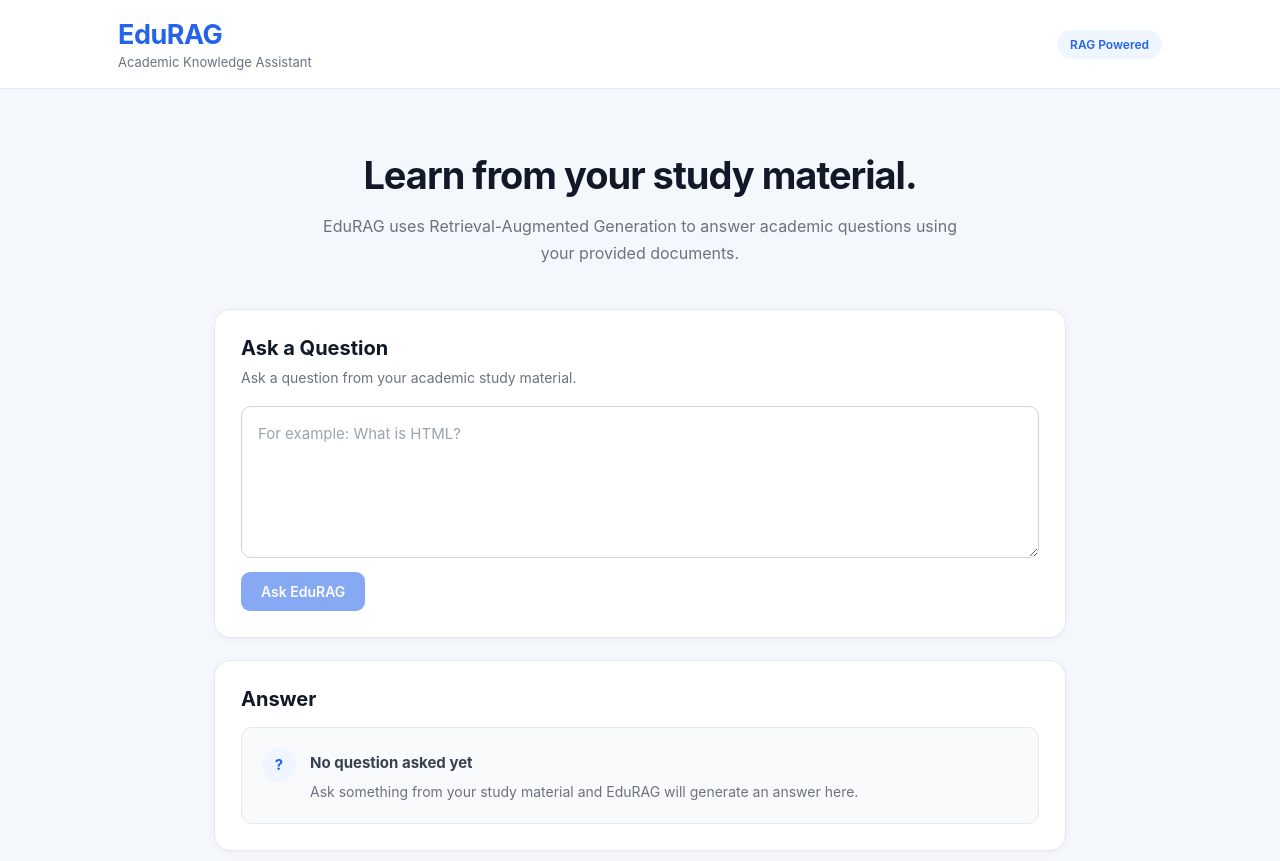
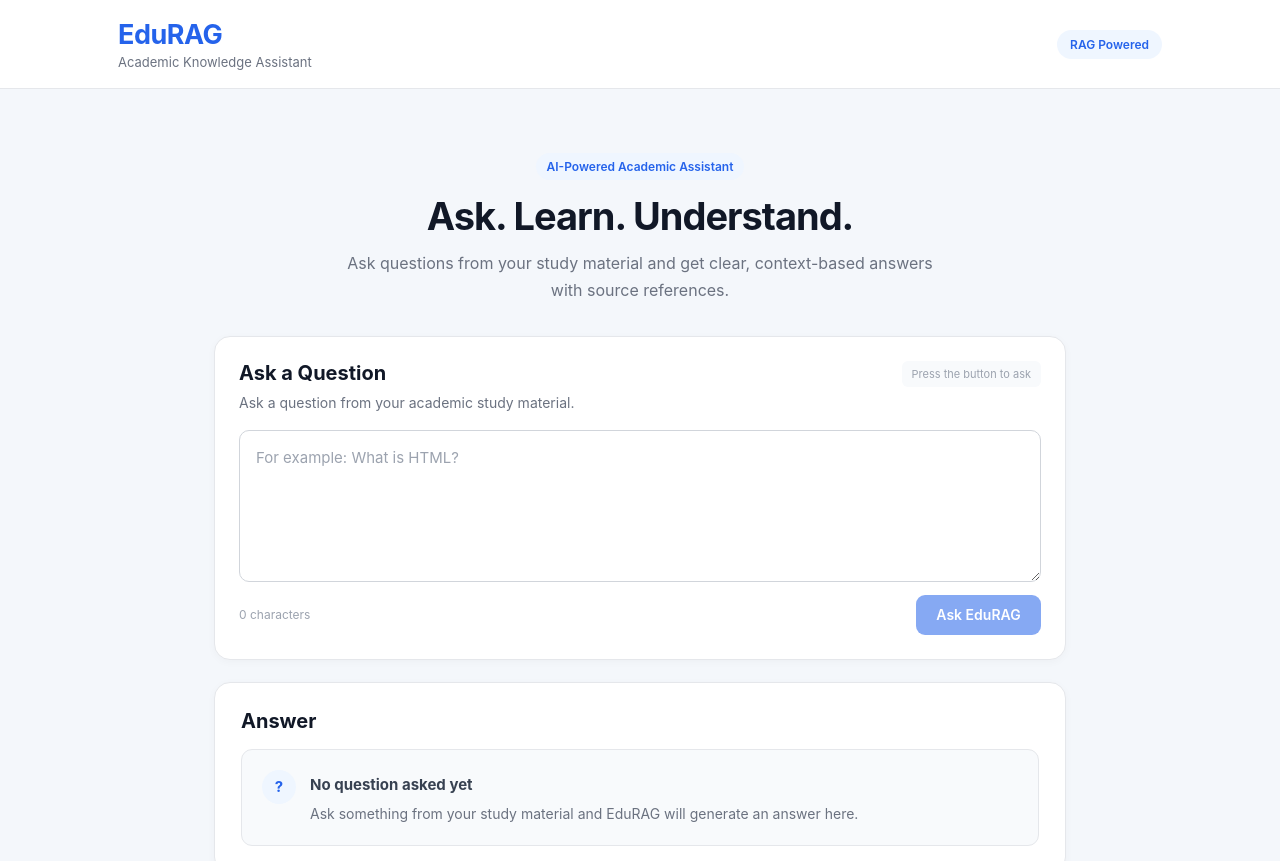
Before and after one commit to aditi-1731/EduRAG-Academic-Knowledge-Assistant, a React app in the folder frontend/: page / in a window 1280 px wide. Shown: the top 861 px of the page. Built offline with nearby package versions, Linux system fonts and the light colour scheme; the HTML template or start-up script is replaced by a standard one.

Commit message:
Imprved question box interaction and answer presentation

```diff
--- a/frontend/src/App.css
+++ b/frontend/src/App.css
@@ -571,3 +571,260 @@ textarea {
     display: none;
   }
 }
+/* ================================
+   Stage 8.5 - Hero Refinement
+================================ */
+
+.hero {
+  margin-bottom: 32px;
+}
+
+.hero-badge {
+  display: inline-block;
+
+  margin-bottom: 14px;
+  padding: 6px 11px;
+
+  border-radius: 20px;
+
+  background: #eff6ff;
+  color: #2563eb;
+
+  font-size: 12px;
+  font-weight: 600;
+}
+
+.hero h2 {
+  margin-bottom: 10px;
+}
+
+.hero p {
+  max-width: 620px;
+}
+
+
+/* ================================
+   Better Question Area
+================================ */
+
+.question-section {
+  padding: 24px;
+}
+
+.question-input {
+  min-height: 110px;
+}
+
+.ask-button {
+  min-width: 125px;
+  min-height: 40px;
+}
+
+
+/* ================================
+   Answer Emphasis
+================================ */
+
+.answer-section {
+  margin-top: 4px;
+}
+
+.answer-card {
+  min-height: 90px;
+}
+
+
+/* ================================
+   Smaller Laptop Screens
+================================ */
+
+@media (max-height: 750px) {
+
+  .main-content {
+    padding-top: 38px;
+  }
+
+  .hero {
+    margin-bottom: 24px;
+  }
+
+  .hero h2 {
+    font-size: 32px;
+  }
+
+  .question-input {
+    min-height: 90px;
+  }
+
+  .question-section,
+  .answer-section,
+  .sources-section {
+    padding: 21px;
+  }
+}
+/* ================================
+   Stage 8.6 - Question Interaction
+================================ */
+
+.question-heading {
+  display: flex;
+
+  align-items: flex-start;
+  justify-content: space-between;
+
+  gap: 20px;
+
+  margin-bottom: 17px;
+}
+
+.question-heading h2 {
+  margin: 0;
+}
+
+.question-heading .section-description {
+  margin-bottom: 0;
+}
+
+.question-hint {
+  padding: 6px 10px;
+
+  border-radius: 6px;
+
+  background: #f8fafc;
+  color: #9ca3af;
+
+  font-size: 11px;
+
+  white-space: nowrap;
+}
+
+.question-footer {
+  display: flex;
+
+  align-items: center;
+  justify-content: space-between;
+
+  gap: 15px;
+
+  margin-top: 13px;
+}
+
+.question-length {
+  color: #9ca3af;
+
+  font-size: 12px;
+}
+
+.ask-button {
+  margin-top: 0;
+}
+
+.loading-content {
+  display: flex;
+
+  align-items: center;
+
+  justify-content: center;
+
+  gap: 8px;
+}
+
+.spinner {
+  width: 14px;
+  height: 14px;
+
+  border: 2px solid rgba(255, 255, 255, 0.45);
+
+  border-top-color: white;
+
+  border-radius: 50%;
+
+  animation: spin 0.8s linear infinite;
+}
+
+@keyframes spin {
+
+  from {
+    transform: rotate(0deg);
+  }
+
+  to {
+    transform: rotate(360deg);
+  }
+
+}
+
+
+/* ================================
+   Answer Content
+================================ */
+
+.answer-content {
+  display: flex;
+
+  align-items: flex-start;
+
+  gap: 14px;
+
+  background: #fbfcfe;
+}
+
+.answer-mark {
+  width: 30px;
+  height: 30px;
+
+  flex-shrink: 0;
+
+  display: flex;
+
+  align-items: center;
+  justify-content: center;
+
+  border-radius: 50%;
+
+  background: #eff6ff;
+
+  color: #2563eb;
+
+  font-size: 13px;
+  font-weight: 700;
+}
+
+.answer-text {
+  flex: 1;
+
+  color: #374151;
+
+  font-size: 15px;
+
+  line-height: 1.85;
+
+  white-space: pre-wrap;
+}
+
+
+/* ================================
+   Responsive Question Area
+================================ */
+
+@media (max-width: 650px) {
+
+  .question-heading {
+    flex-direction: column;
+
+    gap: 8px;
+  }
+
+  .question-hint {
+    display: none;
+  }
+
+  .question-footer {
+    align-items: flex-end;
+  }
+
+  .question-length {
+    font-size: 11px;
+  }
+
+}
--- a/frontend/src/App.jsx
+++ b/frontend/src/App.jsx
@@ -22,14 +22,17 @@ function App() {
 
         <section className="hero">
 
+          <div className="hero-badge">
+            AI-Powered Academic Assistant
+          </div>
+
           <h2>
-            Learn from your study material.
+            Ask. Learn. Understand.
           </h2>
 
           <p>
-            EduRAG uses Retrieval-Augmented Generation
-            to answer academic questions using your
-            provided documents.
+            Ask questions from your study material and get
+            clear, context-based answers with source references.
           </p>
 
         </section>
--- a/frontend/src/components/AnswerCard.jsx
+++ b/frontend/src/components/AnswerCard.jsx
@@ -1,62 +1,107 @@
 function AnswerCard({ result }) {
 
   if (!result) {
+
     return (
       <section className="answer-section">
+
         <div className="section-heading">
           <h2>Answer</h2>
         </div>
 
+
         <div className="answer-card empty-card">
-          <div className="empty-icon">?</div>
+
+          <div className="empty-icon">
+            ?
+          </div>
 
           <div>
-            <h3>No question asked yet</h3>
+
+            <h3>
+              No question asked yet
+            </h3>
+
             <p>
-              Ask something from your study material and
-              EduRAG will generate an answer here.
+              Ask something from your study material
+              and EduRAG will generate an answer here.
             </p>
+
           </div>
+
         </div>
+
       </section>
     );
   }
 
+
   if (result.error) {
+
     return (
       <section className="answer-section">
+
         <div className="section-heading">
           <h2>Answer</h2>
         </div>
 
+
         <div className="answer-card error-card">
-          <div className="error-icon">!</div>
+
+          <div className="error-icon">
+            !
+          </div>
 
           <div>
-            <h3>Unable to generate answer</h3>
-            <p>{result.error}</p>
+
+            <h3>
+              Unable to generate answer
+            </h3>
+
+            <p>
+              {result.error}
+            </p>
+
           </div>
+
         </div>
+
       </section>
     );
   }
+
 
   return (
     <section className="answer-section">
 
       <div className="section-heading">
-        <h2>Answer</h2>
+
+        <h2>
+          Answer
+        </h2>
+
         <span className="answer-badge">
           AI Generated
         </span>
+
       </div>
 
-      <div className="answer-card">
-        <p>{result.answer}</p>
+
+      <div className="answer-card answer-content">
+
+        <div className="answer-mark">
+          ✓
+        </div>
+
+        <div className="answer-text">
+          {result.answer}
+        </div>
+
       </div>
 
     </section>
   );
 }
 
+
 export default AnswerCard;
--- a/frontend/src/components/QuestionBox.jsx
+++ b/frontend/src/components/QuestionBox.jsx
@@ -1,11 +1,9 @@
 import { useState } from "react";
-
 
 function QuestionBox({ onResult }) {
 
   const [question, setQuestion] = useState("");
   const [loading, setLoading] = useState(false);
-
 
   const askQuestion = async () => {
 
@@ -13,9 +11,8 @@ function QuestionBox({ onResult }) {
       return;
     }
 
-
     setLoading(true);
-
+    onResult(null);
 
     try {
 
@@ -29,14 +26,12 @@ function QuestionBox({ onResult }) {
           },
 
           body: JSON.stringify({
-            question: question,
+            question: question.trim(),
           }),
         }
       );
 
-
       const data = await response.json();
-
 
       if (!response.ok) {
 
@@ -47,10 +42,9 @@ function QuestionBox({ onResult }) {
         return;
       }
 
-
       onResult(data);
 
-    } catch (error) {
+    } catch {
 
       onResult({
         error: "Unable to connect to the EduRAG server.",
@@ -63,49 +57,66 @@ function QuestionBox({ onResult }) {
     }
   };
 
-
   return (
     <section className="question-section">
 
+      <div className="question-heading">
+
+        <div>
           <h2>Ask a Question</h2>
 
           <p className="section-description">
             Ask a question from your academic study material.
           </p>
+        </div>
 
+        <span className="question-hint">
+          Press the button to ask
+        </span>
+
+      </div>
 
       <textarea
         className="question-input"
-
         placeholder="For example: What is HTML?"
-
         rows="5"
-
         value={question}
-
         onChange={(event) =>
           setQuestion(event.target.value)
         }
-
         disabled={loading}
       />
 
+      <div className="question-footer">
+
+        <span className="question-length">
+          {question.length} characters
+        </span>
 
         <button
           className="ask-button"
-
           onClick={askQuestion}
-
           disabled={loading || !question.trim()}
         >
 
-        {loading ? "Thinking..." : "Ask EduRAG"}
+          {loading ? (
+            <span className="loading-content">
+
+              <span className="spinner"></span>
+
+              Thinking...
+
+            </span>
+          ) : (
+            "Ask EduRAG"
+          )}
 
         </button>
+
+      </div>
 
     </section>
   );
 }
 
-
 export default QuestionBox;
```
Lines whose indentation alone changed are shown as unchanged.
